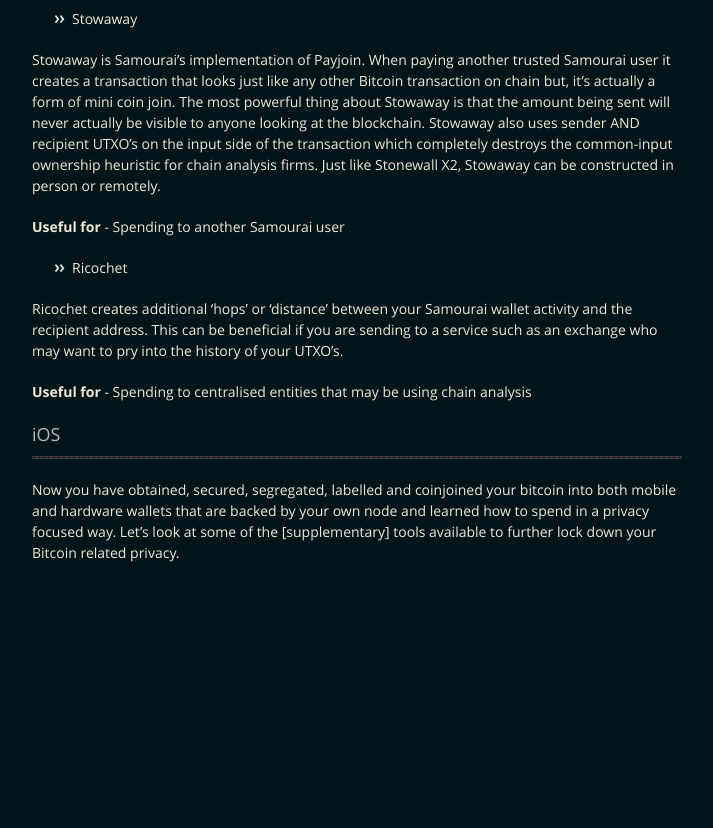
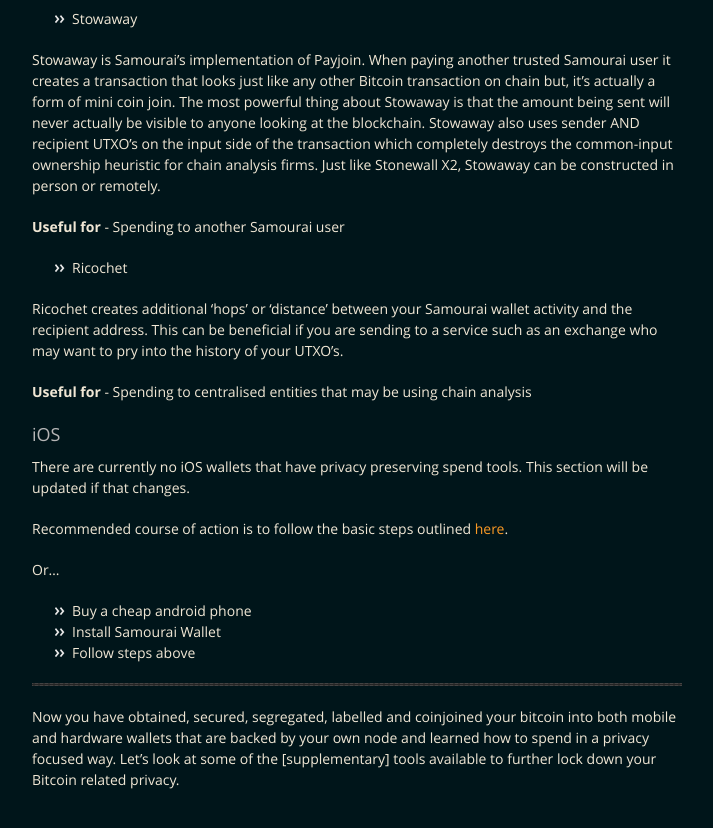
Before and after one commit to BitcoinQnA/BitcoinPrivacyGuide, a Jekyll site: the page built from spend.md, in a window 1280 px wide and 900 px high, scrolled down 1069 px. Shown: the top 828 px of the window, without its empty margins (283-996 px from the left). Built offline with Jekyll 4.4.1, drawn with Linux system fonts in a browser that asks for light colours; before the commit the page ends 1742 px from its top, so only the background shows below that.

Commit message:
Update spend.md

```diff
--- a/spend.md
+++ b/spend.md
@@ -53,7 +53,15 @@ Ricochet creates additional 'hops' or 'distance' between your Samourai wallet ac
 
 ### iOS
 
+There are currently no iOS wallets that have privacy preserving spend tools. This section will be updated if that changes.
 
+Recommended course of action is to follow the basic steps outlined [here](#spending-considerations).
+
+Or...
+
+* Buy a cheap android phone
+* Install Samourai Wallet
+* Follow steps above
 
   ***
 
```
